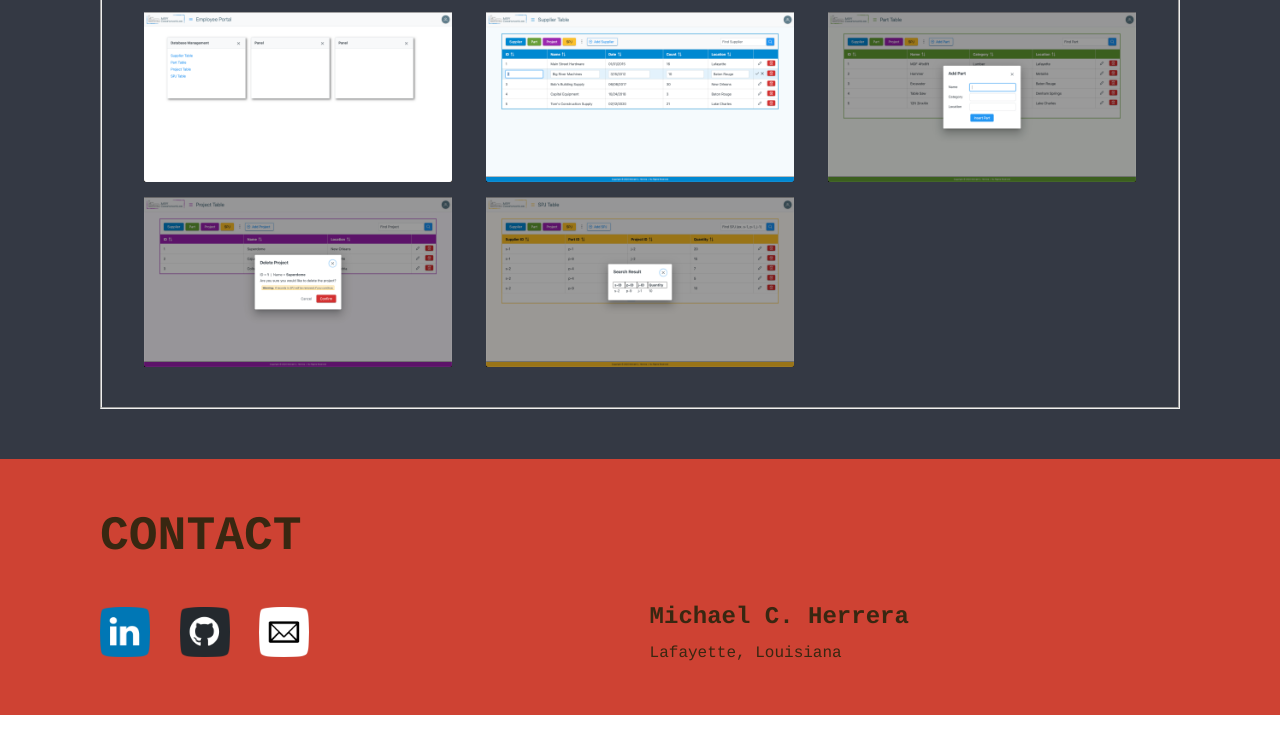
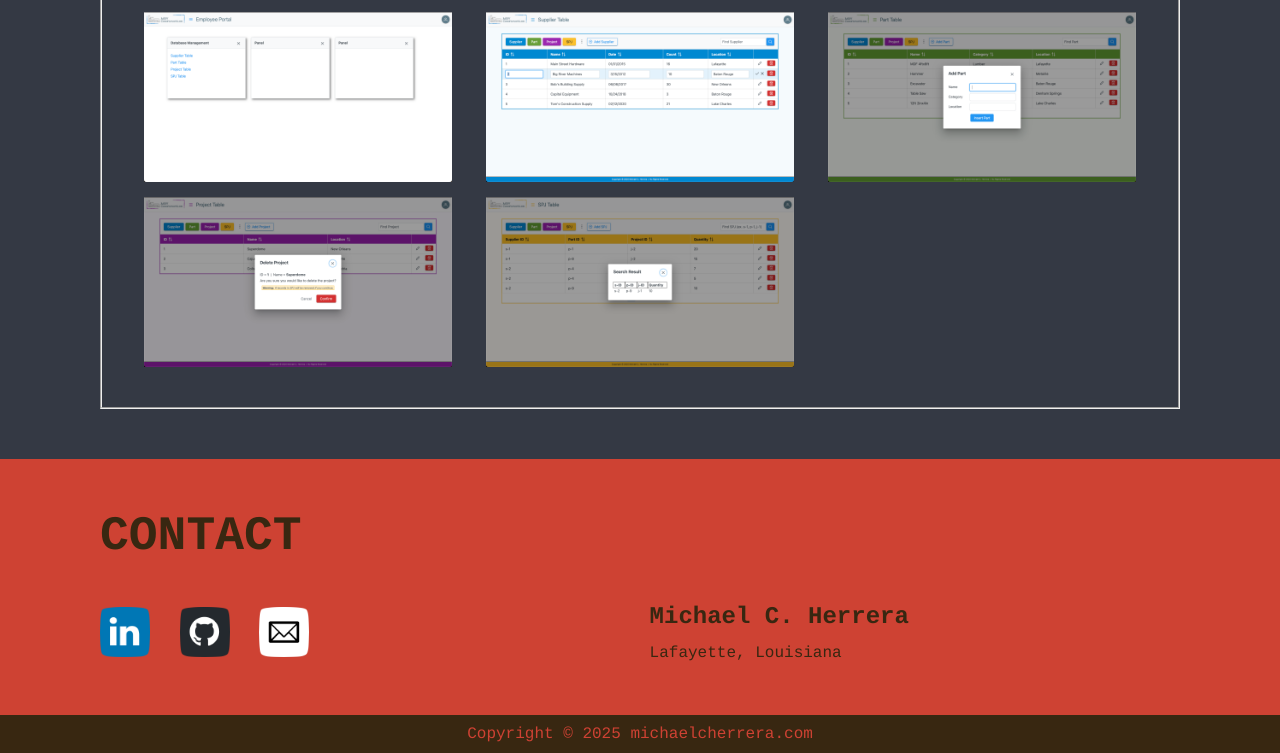
Before and after one commit to michaelcherrera84/portfolio, a plain HTML site: page index.html in a window 1280 px wide. Shown: the part 1583-2336 px from the top of the page. Before the commit the page ends 2298 px from the top, so only its background shows below. Drawn offline with Linux system fonts and the light colour scheme.

Commit message:
ADD LICENSE.md and favicon.ico UPDATE page to include a footer

```diff
--- a/css/style.css
+++ b/css/style.css
@@ -11,10 +11,10 @@ body {
 }
 
 nav {
-    padding: 15px 0;
     display: block;
     width: 100%;
     height: 50px;
+    padding: 15px 0;
     text-align: center;
 }
 
@@ -135,14 +135,21 @@ h2 {
     text-decoration: none;
 }
 
+footer {
+    text-align: center;
+    padding: 10px;
+    color: #ce4233;
+    background-color: #382711;
+}
+
 @media only screen and (min-width: 950px) {
 
     nav {
-        padding: 15px 20px;
         position: fixed;
         z-index: 100;
         left: 0.5%;
         width: 99%;
+        padding: 15px 20px;
         text-align: right;
     }
 
--- a/index.html
+++ b/index.html
@@ -8,6 +8,7 @@
     <link href="https://fonts.googleapis.com" rel="preconnect">
     <link crossorigin href="https://fonts.gstatic.com" rel="preconnect">
     <link href="https://fonts.googleapis.com/css2?family=Audiowide&display=swap" rel="stylesheet">
+    <link rel="icon" type="image/x-icon" sizes="32x32" href="img/favicon.ico">
     <script type="text/javascript">
         function navColorChange() {
             let page = document.documentElement;
@@ -101,5 +102,8 @@
         <p>Lafayette, Louisiana</p>
     </div>
 </div>
+<footer>
+    <p>Copyright &copy; 2025 michaelcherrera.com</p>
+</footer>
 </body>
 </html>
```
Also changed, not shown: img/favicon.ico (added), 1 other file.
